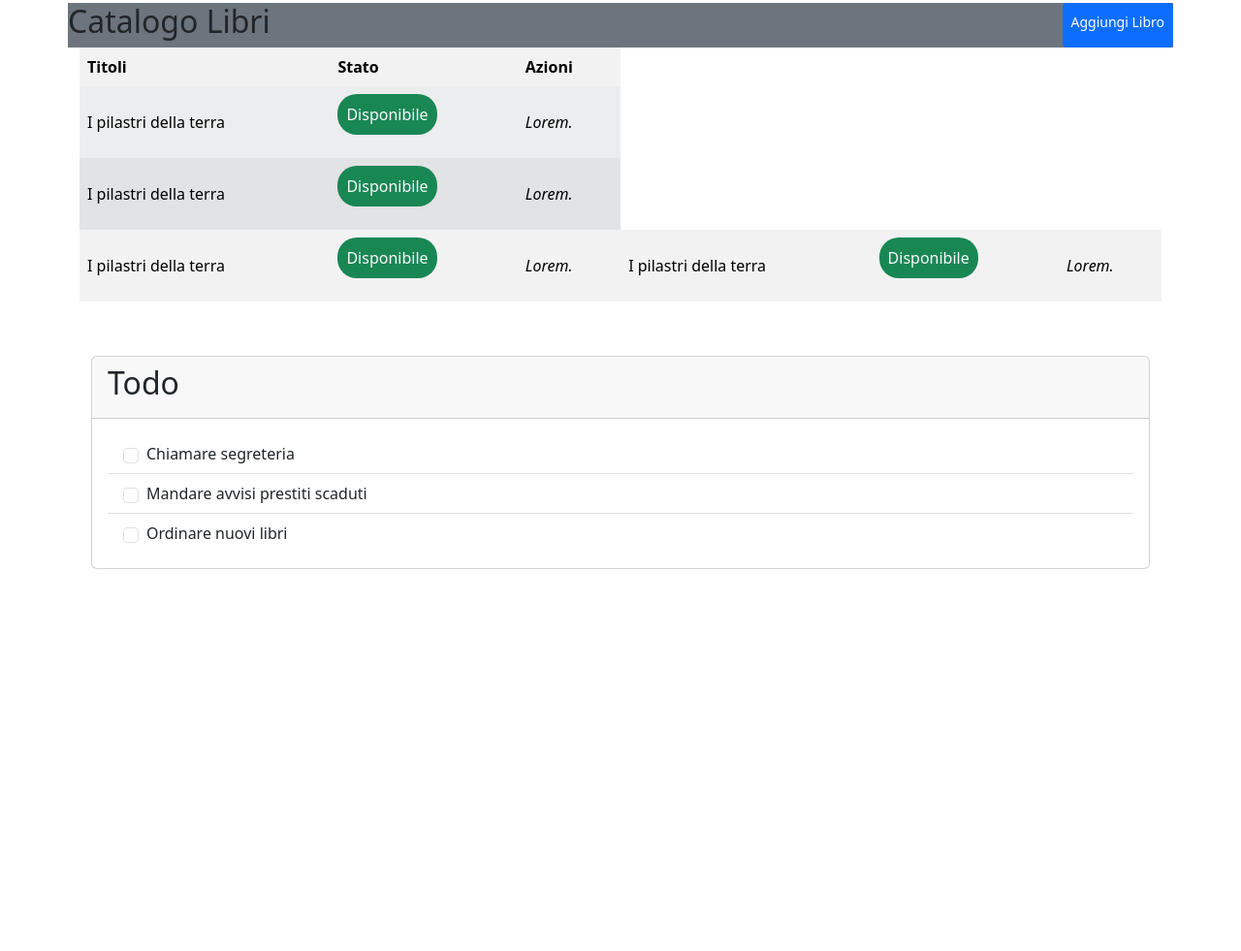
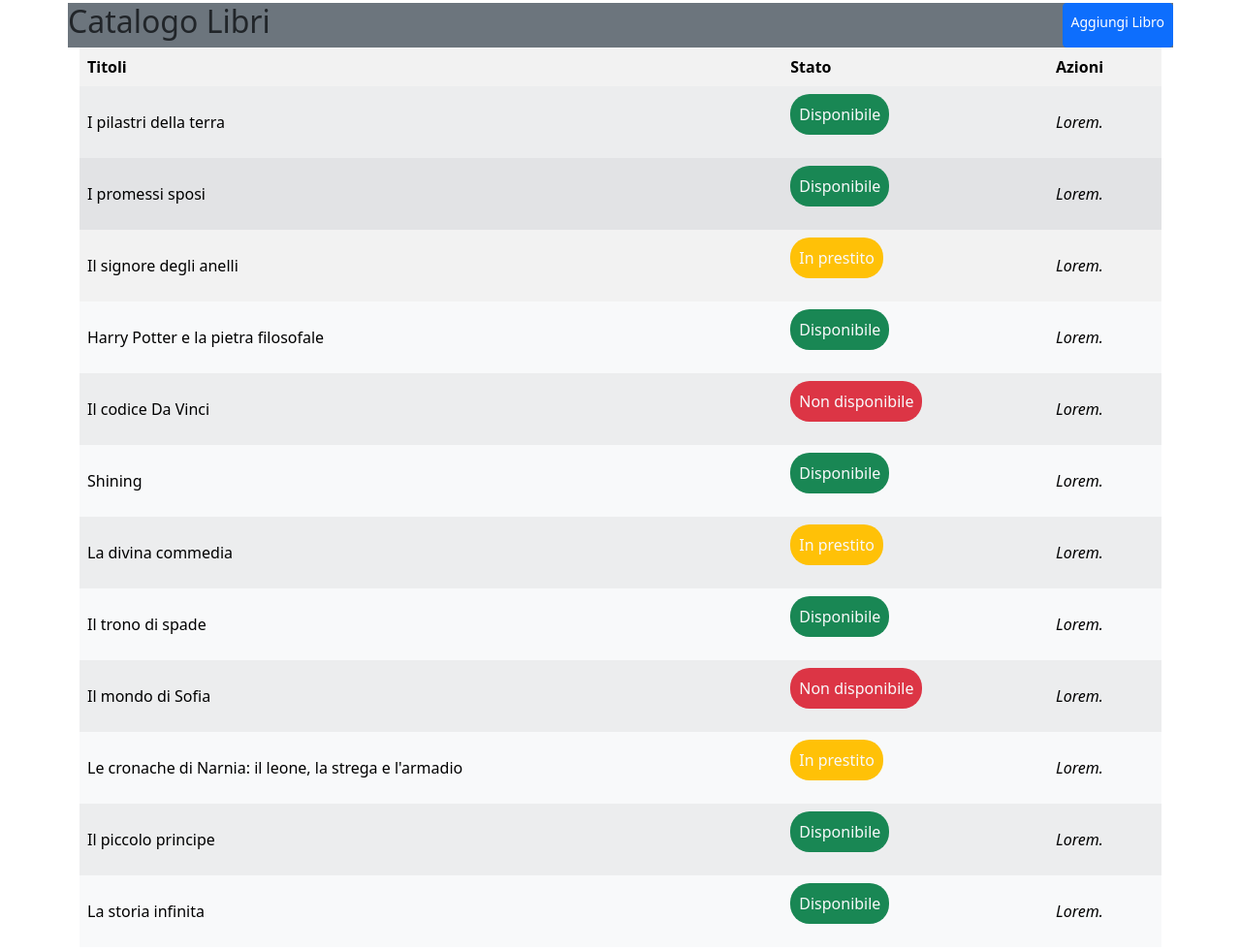
Before and after one commit to alessandrofalcoo/html-css-bootstrap-dashboard, a plain HTML site: page index.html in a window 1280 px wide. Shown: the part 101-1082 px from the top of the page at 97% size. Before the commit the page ends 800 px from the top, so only its background shows below. Drawn offline with nearby package versions, Linux system fonts and the light colour scheme.

Commit message:
add colors to state button

```diff
--- a/index.html
+++ b/index.html
@@ -100,15 +100,58 @@
                         <tr
                             class="table-secondary"
                         >
-                        <td scope="row">I pilastri della terra</td>
+                        <td scope="row">I promessi sposi</td>
                         <td><p class="btn bg-success text-light p-2" style="border-radius: 20px;">Disponibile</p></td>
                         <td><i class="icon-move column-drag">Lorem.</td>                        </tr>
-                            <td scope="row">I pilastri della terra</td>
-                            <td><p class="btn bg-success text-light p-2" style="border-radius: 20px;">Disponibile</p></td>
+                            <td scope="row">Il signore degli anelli</td>
+                            <td><p class="btn bg-warning text-light p-2" style="border-radius: 20px;">In prestito</p></td>
                             <td><i class="icon-move column-drag">Lorem.</td>
-                                <td scope="row">I pilastri della terra</td>
-                            <td><p class="btn bg-success text-light p-2" style="border-radius: 20px;">Disponibile</p></td>
-                            <td><i class="icon-move column-drag">Lorem.</td>
+                                <tr class="table-light">
+                                    <td scope="row">Harry Potter e la pietra filosofale</td>
+                                    <td><p class="btn bg-success text-light p-2" style="border-radius: 20px;">Disponibile</p></td>
+                                    <td><i class="icon-move column-drag">Lorem.</td>
+                                </tr>
+                                <tr class="table-light">
+                                    <td scope="row">Il codice Da Vinci</td>
+                                    <td><p class="btn bg-danger text-light p-2" style="border-radius: 20px;">Non disponibile</p></td>
+                                    <td><i class="icon-move column-drag">Lorem.</td>
+                                </tr>
+                                <tr class="table-light">
+                                    <td scope="row">Shining</td>
+                                    <td><p class="btn bg-success text-light p-2" style="border-radius: 20px;">Disponibile</p></td>
+                                    <td><i class="icon-move column-drag">Lorem.</td>
+                                </tr>
+                                <tr class="table-light">
+                                    <td scope="row">La divina commedia</td>
+                                    <td><p class="btn bg-warning text-light p-2" style="border-radius: 20px;">In prestito</p></td>
+                                    <td><i class="icon-move column-drag">Lorem.</td>
+                                </tr>
+                                <tr class="table-light">
+                                    <td scope="row">Il trono di spade</td>
+                                    <td><p class="btn bg-success text-light p-2" style="border-radius: 20px;">Disponibile</p></td>
+                                    <td><i class="icon-move column-drag">Lorem.</td>
+                                </tr>
+                                <tr class="table-light">
+                                    <td scope="row">Il mondo di Sofia</td>
+                                    <td><p class="btn bg-danger text-light p-2" style="border-radius: 20px;">Non disponibile</p></td>
+                                    <td><i class="icon-move column-drag">Lorem.</td>
+                                </tr>
+                                <tr class="table-light">
+                                    <td scope="row" class="flex--wrap">Le cronache di Narnia: il leone, la strega e l'armadio</td>
+                                    <td><p class="btn bg-warning text-light p-2" style="border-radius: 20px;">In prestito</p></td>
+                                    <td><i class="icon-move column-drag">Lorem.</td>
+                                </tr>
+                                <tr class="table-light">
+                                    <td scope="row">Il piccolo principe</td>
+                                    <td><p class="btn bg-success text-light p-2" style="border-radius: 20px;">Disponibile</p></td>
+                                    <td><i class="icon-move column-drag">Lorem.</td>
+                                </tr>
+                                <tr class="table-light">
+                                    <td scope="row">La storia infinita</td>
+                                    <td><p class="btn bg-success text-light p-2" style="border-radius: 20px;">Disponibile</p></td>
+                                    <td><i class="icon-move column-drag">Lorem.</td>
+                                </tr>
+
 
                     </tbody>
                     <tfoot>
```
